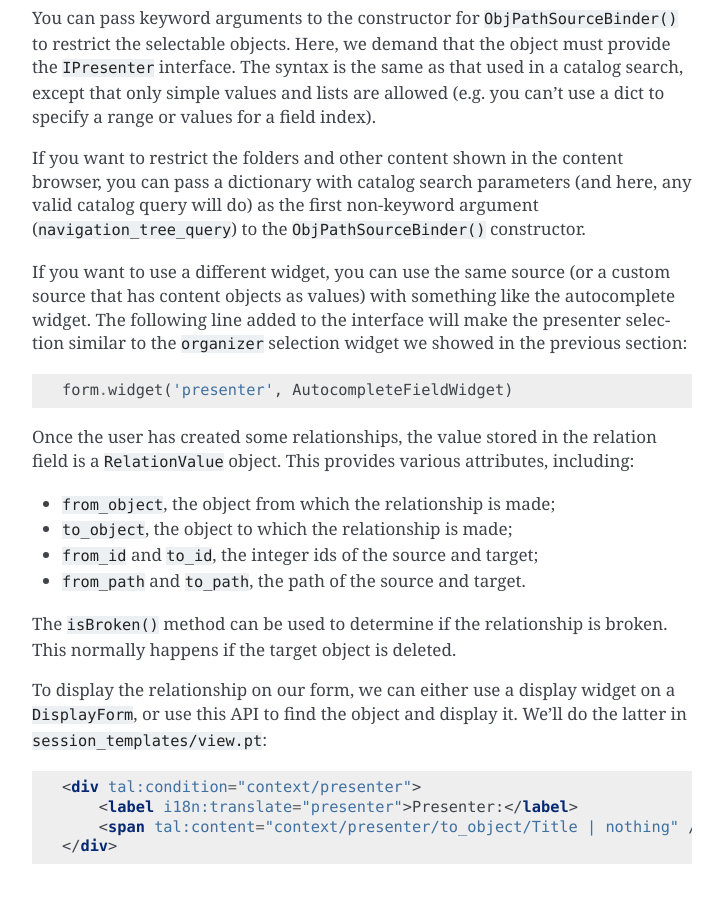
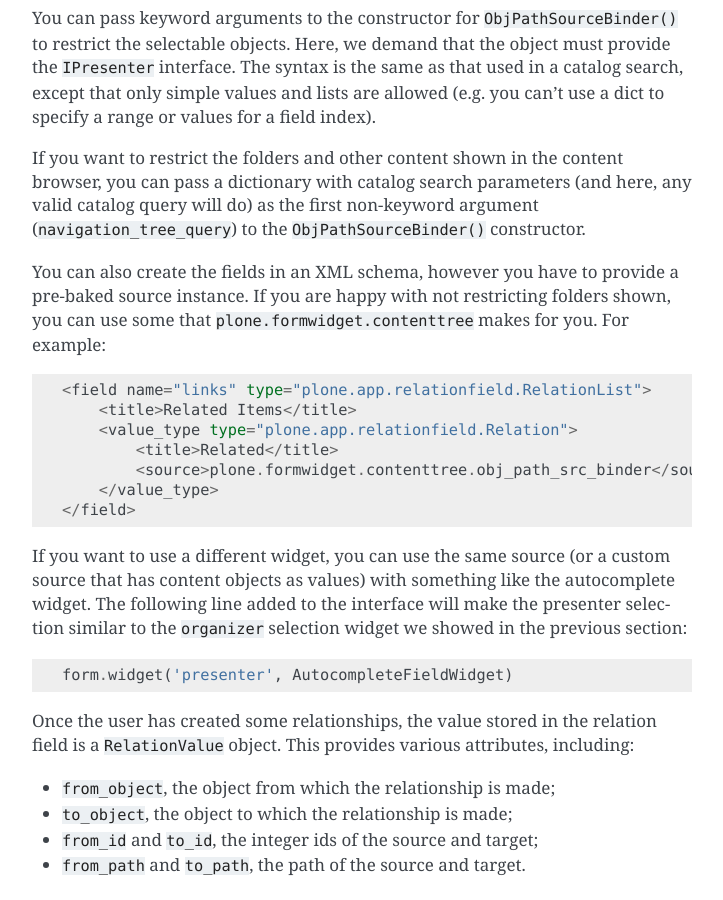
Before and after one commit to plone/plone.app.dexterity, a Sphinx documentation site: the page built from docs/advanced/references.rst, in a window 1280 px wide and 900 px high, scrolled down 1315 px. Shown: the whole window, without its empty margins (388-1111 px from the left). Built offline with Sphinx 7.4.7, drawn with Linux system fonts in a browser that asks for light colours.

Commit message:
Add example showing how to use relationfield in an XML schema

```diff
--- a/docs/advanced/references.rst
+++ b/docs/advanced/references.rst
@@ -74,6 +74,18 @@ parameters (and here, any valid catalog query will do) as the first
 non-keyword argument (``navigation_tree_query``) to the
 ``ObjPathSourceBinder()`` constructor.
 
+You can also create the fields in an XML schema, however you have to provide a
+pre-baked source instance. If you are happy with not restricting folders shown,
+you can use some that ``plone.formwidget.contenttree`` makes for you. For example::
+
+    <field name="links" type="plone.app.relationfield.RelationList">
+        <title>Related Items</title>
+        <value_type type="plone.app.relationfield.Relation">
+            <title>Related</title>
+            <source>plone.formwidget.contenttree.obj_path_src_binder</source>
+        </value_type>
+    </field>
+
 If you want to use a different widget, you can use the same source (or a
 custom source that has content objects as values) with something like
 the autocomplete widget. The following line added to the interface will
```
